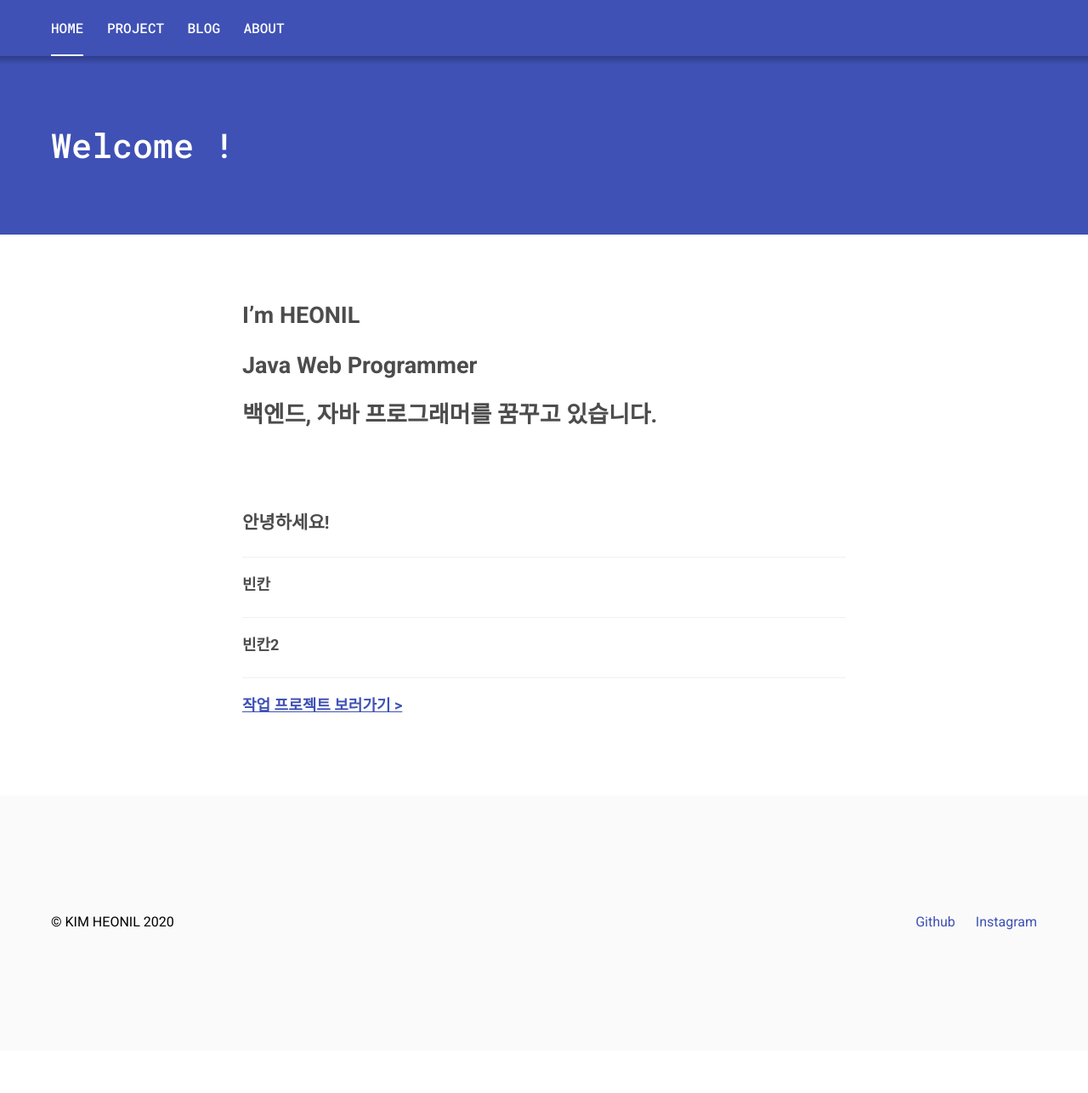
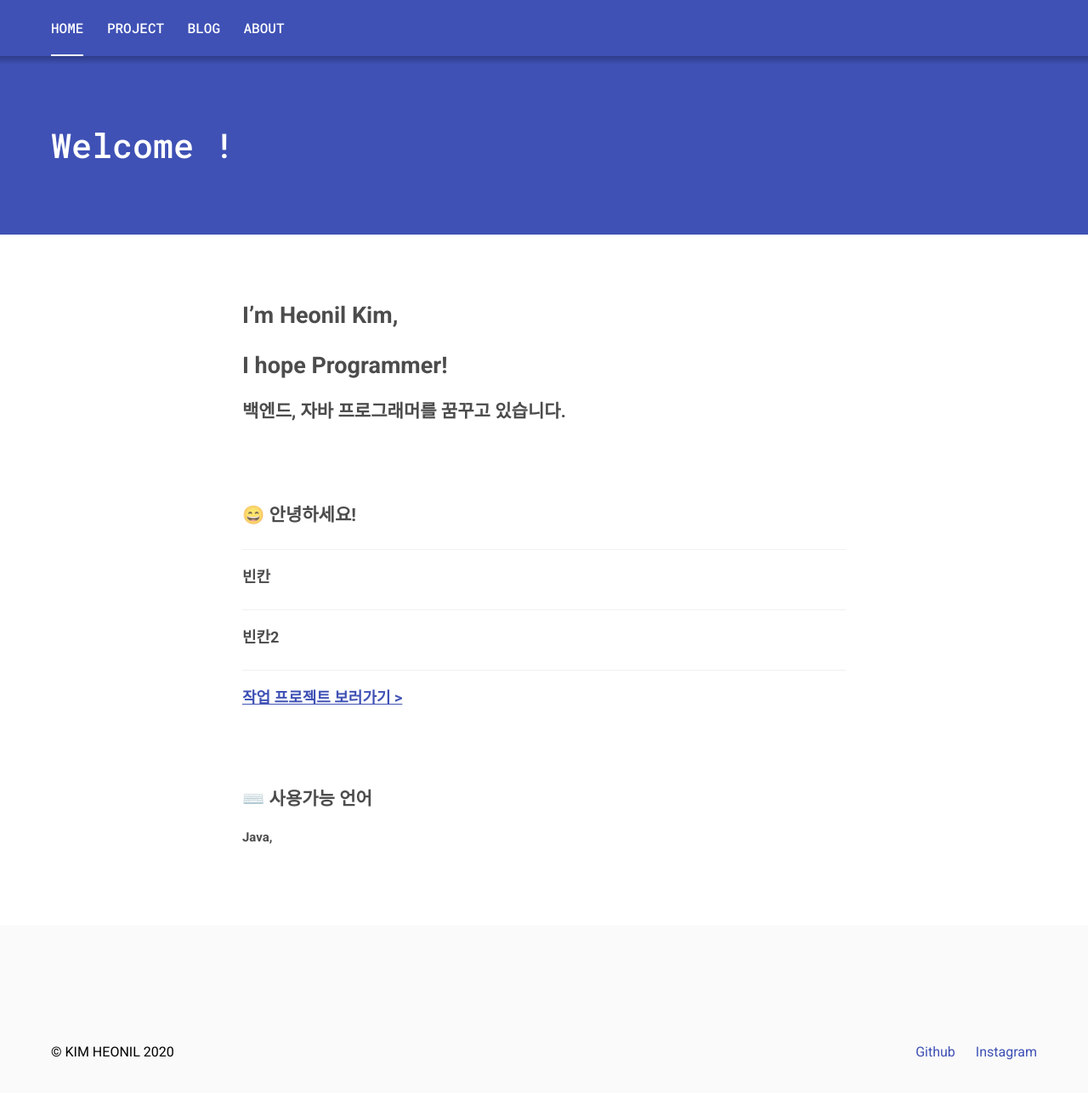
Before and after one commit to iamheonil/iamheonil.github.io, a Jekyll site: the page built from index.markdown, in a window 1280 px wide and 1389 px high. Shown: the top 1286 px of the window at 85% size. Built offline with Jekyll 4.4.1, drawn with Linux system fonts in a browser that asks for light colours.

Commit message:
Blog Modify

```diff
--- a/index.markdown
+++ b/index.markdown
@@ -3,12 +3,16 @@ layout: page
 title: Welcome !
 ---
 
-## I'm HEONIL
-## Java Web Programmer <br>
-## 백엔드, 자바 프로그래머를 꿈꾸고 있습니다.
+## I'm Heonil Kim,
+
+## I hope Programmer! <br>
+
+### 백엔드, 자바 프로그래머를 꿈꾸고 있습니다.
+
 <br>
 <br>
-### 안녕하세요!
+
+### 😄 안녕하세요!
 
 ------
 
@@ -21,3 +25,9 @@ title: Welcome !
 ------
 
 #### [작업 프로젝트 보러가기 >](https://iamheonil.github.io/project/)
+
+<br><br>
+
+### ⌨️ 사용가능 언어
+
+##### Java,
```
